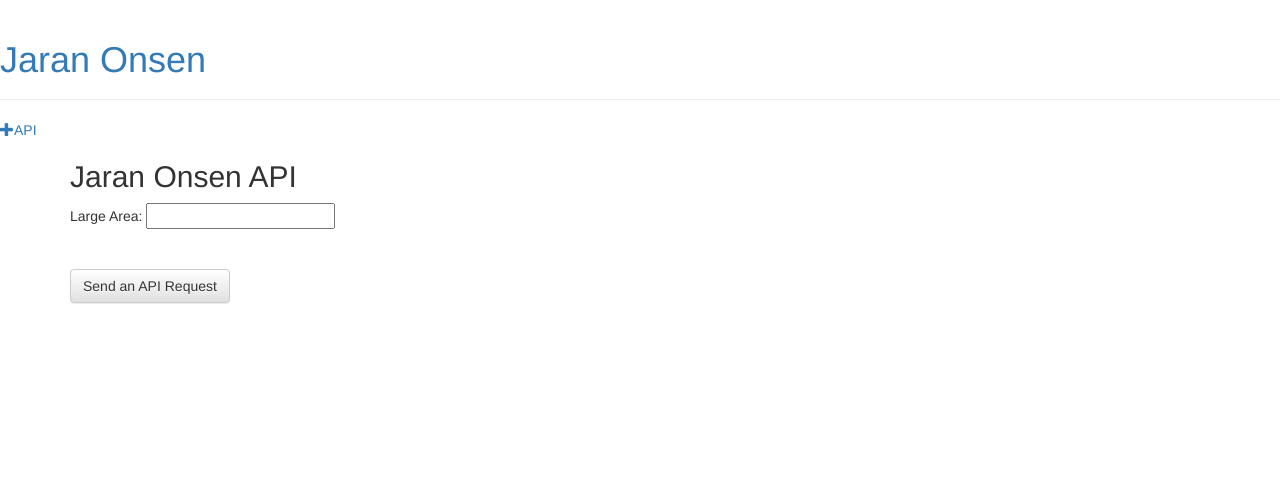
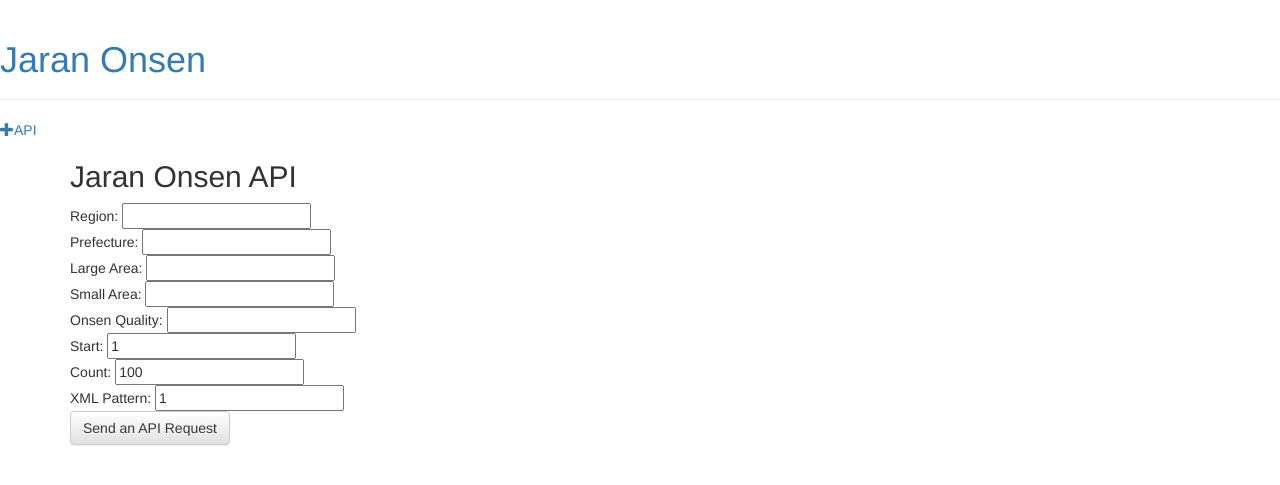
Before and after one commit to ktakuyabre/jaran_api, a Django app: page /jaran_onsen/api/new in a window 1280 px wide. Shown: the top 485 px of the page. Run offline with Django 3.2, Linux system fonts and the light colour scheme; some libraries are stand-ins or nearby versions.

Commit message:
third commit

```diff
--- a/jaran_onsen/forms.py
+++ b/jaran_onsen/forms.py
@@ -4,7 +4,15 @@ from .models import jaranOnsen, jaranOnsenPost
 
 class jaranOnsenForm(forms.ModelForm):
 
+	reg = forms.IntegerField(required=False)
+	pref = forms.IntegerField(required=False)
+	l_area = forms.IntegerField(required=False)
+	s_area = forms.IntegerField(required=False)
+	onsen_q = forms.IntegerField(required=False)
+	start = forms.IntegerField(required=False)
+	count = forms.IntegerField(required=False)
+	xml_pth = forms.IntegerField(required=False)
 	class Meta:
 		model = jaranOnsenPost
+		exclude = ()
 		#fields = ('reg', 'pref', 'l_area', 's_area', 'onsen_q', 'start', 'count', 'xml_ptn',)
-		fields = ('l_area', 'count', 'xml_ptn',)
--- a/jaran_onsen/models.py
+++ b/jaran_onsen/models.py
@@ -2,14 +2,14 @@ from django.conf import settings
 from django.db import models
 
 class jaranOnsenPost(models.Model):
-    #reg = models.IntegerField()
-    #pref = models.IntegerField()
-    l_area = models.IntegerField()
-    #s_area = models.IntegerField()
-    #onsen_q = models.IntegerField()
-    #start = models.IntegerField()
-    count = models.IntegerField()
-    xml_ptn = models.IntegerField()
+    reg = models.IntegerField(default=0)
+    pref = models.IntegerField(default=0)
+    l_area = models.IntegerField(default=0)
+    s_area = models.IntegerField(default=0)
+    onsen_q = models.IntegerField(default=0)
+    start = models.IntegerField(default=0)
+    count = models.IntegerField(default=0)
+    xml_ptn = models.IntegerField(default=0)
 
 class jaranOnsen(models.Model):
     onsen_name = models.TextField()
--- a/jaran_onsen/templates/jaran_onsen/jaran_onsen_api.html
+++ b/jaran_onsen/templates/jaran_onsen/jaran_onsen_api.html
@@ -3,15 +3,36 @@
 {% block content %}
 	<h2>Jaran Onsen API</h2>
 	<form method="POST" class="post-form">{% csrf_token %}
-		{{ form.as_p }}
-        <!--Region: <input type="text" name="reg"><br>-->
-		<!--Prefecture: <input type="text" name="pref"><br>-->
+        Region: <input type="text" name="reg"><br>
+		Prefecture: <input type="text" name="pref"><br>
         Large Area: <input type="text" name="l_area"><br>
-		<!--Small Area: <input type="text" name="s_area"><br>-->
-		<!--Onsen Quality: <input type="text" name="onsen_q"><br>-->
-		<!--Start: <input type="text" name="start"><br>-->
-		<!--Count:--> <input type="hidden" name="count" value=100><br>
-		<!--XML Pattern:--> <input type="hidden" name="xml_ptn" value=1><br>
+		Small Area: <input type="text" name="s_area"><br>
+		Onsen Quality: <input typt="text" name="onsen_q"><br>
+				<!--<select name="onsen-q" required>
+				<option value=0>絞り込まない</option>
+				<option value=1>単純温泉</option>
+				<option value=2>アルカリ単純泉</option>
+				<option value=3>単純炭酸泉</option>
+				<option value=4>弱アルカリ性低張生泉</option>
+				<option value=5>中性低張性高温泉</option>
+				<option value=6>塩化物泉</option>
+				<option value=7>ナトリウム塩化物泉</option>
+				<option value=8>炭酸水素塩泉</option>
+				<option value=9>炭酸鉄泉</option>
+				<option value=10>硫酸塩泉</option>
+				<option value=11>二酸化炭素泉</option>
+				<option value=12>含鉄泉</option>
+				<option value=13>含銅一鉄泉</option>
+				<option value=14>硫黄泉</option>
+				<option value=15>酸性泉</option>
+				<option value=16>含アルミニウム泉</option>
+				<option value=17>放射能泉</option>
+				<option value=18>鉱泉</option>
+				<option value=99>その他</option>
+			</select><br>-->
+		Start: <input type="text" name="start" value=1><br>
+		Count: <input type="text" name="count" value=100><br>
+		XML Pattern: <input type="text" name="xml_ptn" value=1><br>
 		<button type="submit" class="send_api_request btn btn-default">Send an API Request</button>
 	</form>
 {% endblock %}
--- a/jaran_onsen/templates/jaran_onsen/jaran_onsens_added.html
+++ b/jaran_onsen/templates/jaran_onsen/jaran_onsens_added.html
@@ -1,7 +1,7 @@
 {% extends 'jaran_onsen/base.html' %}
 
 {% block content %}
-	<h1>New onsens have been added. </h1>
+	<h1>Following New onsens have been added.</h1>
 	{% for onsen in onsens %}
     	<div class="onsen">
         	<h2><a href="{% url 'jaran_onsen_detail' onsen_id=onsen.onsen_id %}">{{ onsen.onsen_name }}</a></h2>
--- a/jaran_onsen/views.py
+++ b/jaran_onsen/views.py
@@ -37,47 +37,66 @@ def jaran_onsen_api(request):
 def parseJaranXml(onsens, form):
 	key = "peg16a7c976570"
 	try:
-		url = "http://jws.jalan.net/APICommon/OnsenSearch/V1/?key=" + key + "&l_area=" + str(form.data['l_area']) + "&count=" + str(form.data['count']) + "&xml_ptn=" + str(form.data['xml_ptn'])
+		#url = "http://jws.jalan.net/APICommon/OnsenSearch/V1/?key=" + key + "&l_area=" + str(form.data['l_area']) + "&count=" + str(form.data['count']) + "&xml_ptn=" + str(form.data['xml_ptn'])
+		url = "http://jws.jalan.net/APICommon/OnsenSearch/V1/?key=" + key
+
+		if form.data['reg']:
+			url = url + '&reg=' + form.data['reg']
+		if form.data['pref']:
+			url = url + '&pref=' + form.data['pref']
+		if form.data['l_area']:
+			url = url + '&l_area=' + form.data['l_area']
+		if form.data['s_area']:
+			url = url + '&s_area=' + form.data['s_area']
+		if form.data['onsen_q']:
+			url = url + '&onsen_q=' + form.data['onsen_q']
+		if form.data['start']:
+			url = url + '&start=' + form.data['start']
+		if form.data['count']:
+			url = url + '&count=' + form.data['count']
+		if form.data['xml_ptn']:
+			url = url + '&xml_ptn=' + form.data['xml_ptn']
+
 		xml = urllib.request.urlopen(url)
+
+		dom = parseString(xml.read())
+		num_of_rlts = int(nodeValueNoneCheck(dom.getElementsByTagName('NumberOfResults')[0], True))
+		onsen_names = dom.getElementsByTagName('OnsenName')
+		onsen_name_kanas = dom.getElementsByTagName('OnsenNameKana')
+		onsen_ids = dom.getElementsByTagName('OnsenID')
+		onsen_addresses = dom.getElementsByTagName('OnsenAddress')
+		regions = dom.getElementsByTagName('Region')
+		prefectures = dom.getElementsByTagName('Prefecture')
+		large_areas = dom.getElementsByTagName('LargeArea')
+		small_areas = dom.getElementsByTagName('SmallArea')
+		nature_of_onsens = dom.getElementsByTagName('NatureOfOnsen')
+		onsen_area_names = dom.getElementsByTagName('OnsenAreaName')
+		onsen_area_name_kanas = dom.getElementsByTagName('OnsenAreaNameKana')
+		onsen_area_ids = dom.getElementsByTagName('OnsenAreaID')
+		onsen_area_urls = dom.getElementsByTagName('OnsenAreaURL')
+		onsen_area_captions = dom.getElementsByTagName('OnsenAreaCaption')
+
+		for i in range(0, num_of_rlts):
+			onsen = jaranOnsen()
+			onsen.onsen_name = nodeValueNoneCheck(onsen_names[i])
+			onsen.onsen_name_kana = nodeValueNoneCheck(onsen_name_kanas[i])
+			onsen.onsen_id = nodeValueNoneCheck(onsen_ids[i], True)
+			onsen.onsen_address = nodeValueNoneCheck(onsen_addresses[i])
+			onsen.regions = nodeValueNoneCheck(regions[i])
+			onsen.prefectures = nodeValueNoneCheck(prefectures[i])
+			onsen.large_area = nodeValueNoneCheck(large_areas[i])
+			onsen.small_area = nodeValueNoneCheck(small_areas[i])
+			onsen.nature_of_onsen = nodeValueNoneCheck(nature_of_onsens[i])
+			onsen.onsen_area_name = nodeValueNoneCheck(onsen_area_names[i])
+			onsen.onsen_area_name_kana = nodeValueNoneCheck(onsen_area_name_kanas[i])
+			onsen.onsen_area_id = nodeValueNoneCheck(onsen_area_ids[i], True)
+			onsen.onsen_area_url = nodeValueNoneCheck(onsen_area_urls[i])
+			onsen.onsen_area_caption = nodeValueNoneCheck(onsen_area_captions[i])
+			onsens.append(onsen)
+			onsen.save()
 
 	except urllib.error.HTTPError as error:
 		pass
-
-	dom = parseString(xml.read())
-	num_of_rlts = int(nodeValueNoneCheck(dom.getElementsByTagName('NumberOfResults')[0], True))
-	onsen_names = dom.getElementsByTagName('OnsenName')
-	onsen_name_kanas = dom.getElementsByTagName('OnsenNameKana')
-	onsen_ids = dom.getElementsByTagName('OnsenID')
-	onsen_addresses = dom.getElementsByTagName('OnsenAddress')
-	regions = dom.getElementsByTagName('Region')
-	prefectures = dom.getElementsByTagName('Prefecture')
-	large_areas = dom.getElementsByTagName('LargeArea')
-	small_areas = dom.getElementsByTagName('SmallArea')
-	nature_of_onsens = dom.getElementsByTagName('NatureOfOnsen')
-	onsen_area_names = dom.getElementsByTagName('OnsenAreaName')
-	onsen_area_name_kanas = dom.getElementsByTagName('OnsenAreaNameKana')
-	onsen_area_ids = dom.getElementsByTagName('OnsenAreaID')
-	onsen_area_urls = dom.getElementsByTagName('OnsenAreaURL')
-	onsen_area_captions = dom.getElementsByTagName('OnsenAreaCaption')
-
-	for i in range(0, num_of_rlts):
-		onsen = jaranOnsen()
-		onsen.onsen_name = nodeValueNoneCheck(onsen_names[i])
-		onsen.onsen_name_kana = nodeValueNoneCheck(onsen_name_kanas[i])
-		onsen.onsen_id = nodeValueNoneCheck(onsen_ids[i], True)
-		onsen.onsen_address = nodeValueNoneCheck(onsen_addresses[i])
-		onsen.regions = nodeValueNoneCheck(regions[i])
-		onsen.prefectures = nodeValueNoneCheck(prefectures[i])
-		onsen.large_area = nodeValueNoneCheck(large_areas[i])
-		onsen.small_area = nodeValueNoneCheck(small_areas[i])
-		onsen.nature_of_onsen = nodeValueNoneCheck(nature_of_onsens[i])
-		onsen.onsen_area_name = nodeValueNoneCheck(onsen_area_names[i])
-		onsen.onsen_area_name_kana = nodeValueNoneCheck(onsen_area_name_kanas[i])
-		onsen.onsen_area_id = nodeValueNoneCheck(onsen_area_ids[i], True)
-		onsen.onsen_area_url = nodeValueNoneCheck(onsen_area_urls[i])
-		onsen.onsen_area_caption = nodeValueNoneCheck(onsen_area_captions[i])
-		onsens.append(onsen)
-		onsen.save()
 
 def nodeValueNoneCheck(element, id = False):
 	if element.firstChild != None:
```
Also changed, not shown: db_data.sql (+15 -6 lines), README.md, jaran_onsen/migrations/0003_auto_20190509_0341.py (added), jaran_onsen/migrations/0004_auto_20190509_0353.py (added), 1 other file.
